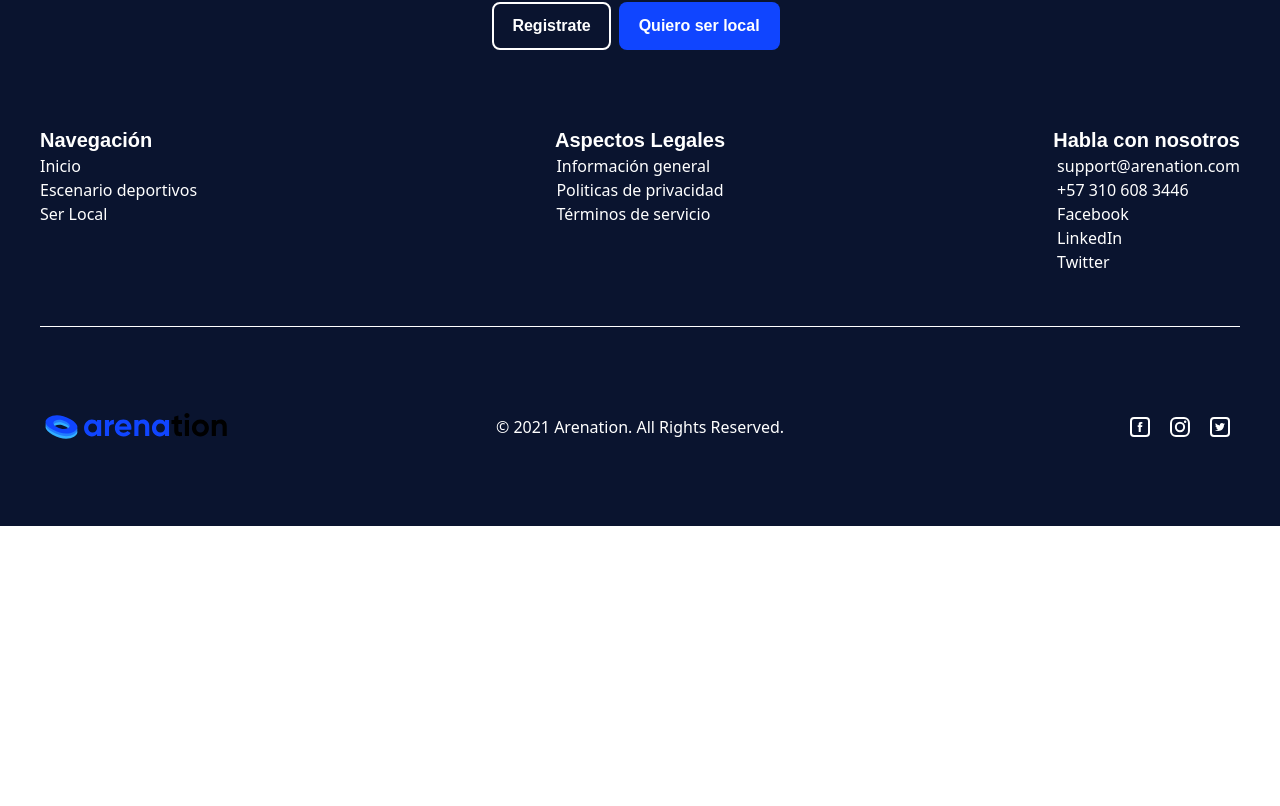
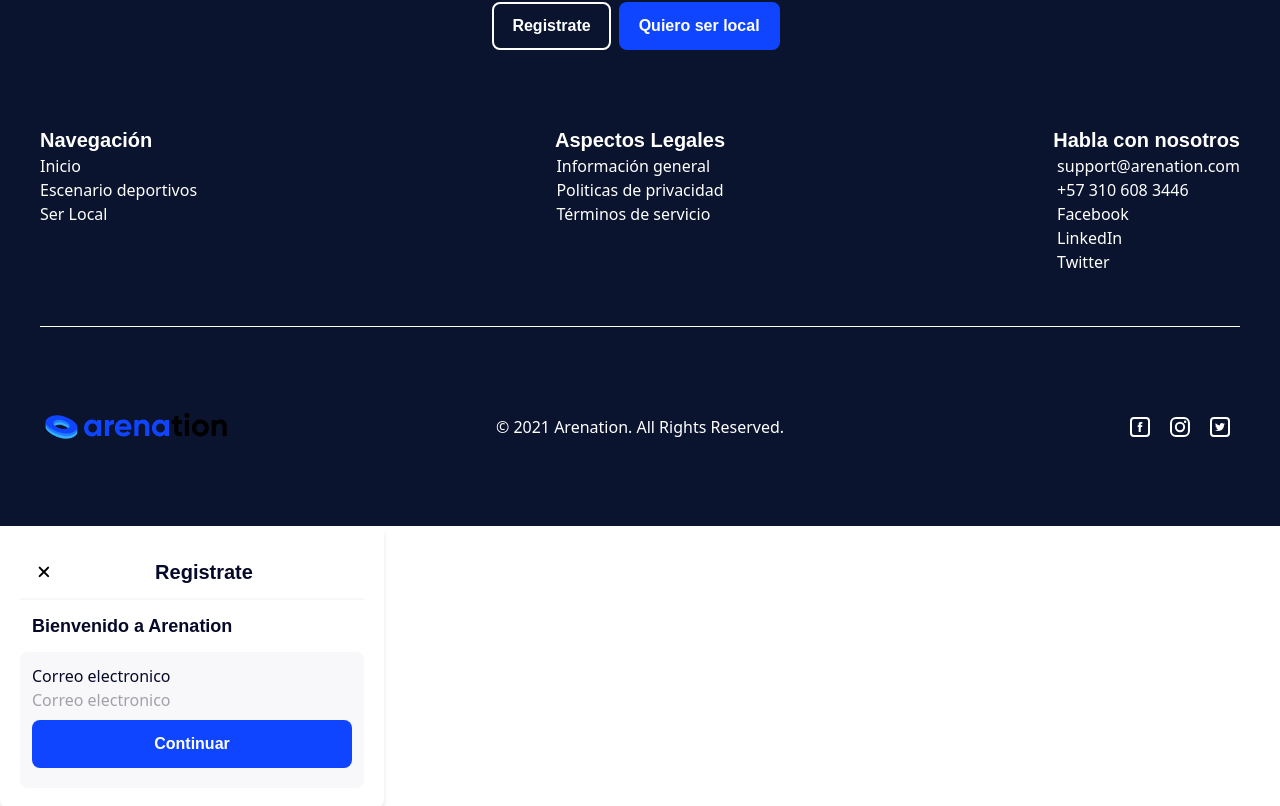
Before and after one commit to ProyectW/arenation, a React (Create React App) app: page / in a window 1280 px wide. Shown: the part 1074-1880 px from the top of the page. Before the commit the page ends 1600 px from the top, so only its background shows below. Built offline with nearby package versions, Linux system fonts and the light colour scheme.

Commit message:
no he terminado las cards de login

```diff
--- /dev/null
+++ b/src/components/LogCard.js
@@ -0,0 +1,25 @@
+import Login from "./Loguers/login";
+import Register from "./Loguers/register";
+import RegisterFull from "./Loguers/registerFull";
+
+export default function Log(props) {
+    if (props.log === "login"){
+        return(
+            <>
+                <Login/>
+            </>
+        );
+    }else if (props.log === "register"){
+        return(
+            <>
+                <Register/>
+            </>
+        );
+    }else if (props.log === "registerFull"){
+        return(
+            <>
+                <RegisterFull/>
+            </>
+        );
+    }
+}
--- /dev/null
+++ b/src/components/Loguers/login.js
@@ -0,0 +1,33 @@
+import React from "react";
+import Button from "../Buttons/Buttons";
+import CloseIcon from "../../assets/img/closeIcon.svg";
+
+export default function Login(props) {
+    return (
+        <div className="z-50 bg-white rounded-lg shadow-md h-max w-96 p-5">
+            <div className="flex p-3 border-b-2 w-full text-secondary-light">
+                <img src={CloseIcon} alt="Icon Close" />
+                <h4 className="text-secondary-dark text-center w-full">Registrate</h4>
+            </div>
+            <div className="p-3 w-full">
+                <h5 className="text-secondary-dark">Bienvenido a Arenation</h5>
+            </div>
+            <div className="bg-secondary-light rounded-lg p-3 w-full">
+                <form className="flex flex-col">
+                    <label className="text-secondary-dark">Correo electronico</label>
+                    <input className="bg-secondary-light" placeholder="Correo electronico"></input>
+                    <div className="py-2 w-full">
+                        <Button
+                            type="normal"
+                            /* handleClick={handleClick} */
+                            text="Continuar"
+                            className="text-white mr-2 w-full"
+                            link=""
+                        />
+                    </div>
+                </form>
+            </div>
+            <span></span>
+        </div>
+    );
+}
--- a/src/pages/Home.js
+++ b/src/pages/Home.js
@@ -1,5 +1,6 @@
 import React from "react";
 import Footer from "../components/Footer";
+import Log from "../components/LogCard";
 
 export default class Home extends React.Component {
     render() {
@@ -13,6 +14,7 @@ export default class Home extends React.Component {
                     className="max-h-screen w-full object-cover"
                 />
                 <Footer footer="UnLogged"/>
+                <Log log="login"/>
             </>
         );
     }
```
Also changed, not shown: src/components/Loguers/register.js (added), src/components/Loguers/registerFull.js (added).
